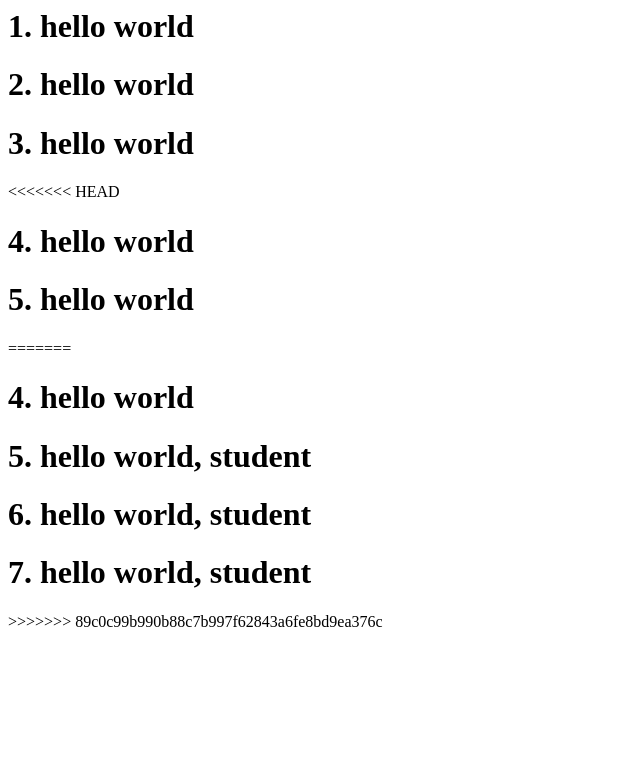
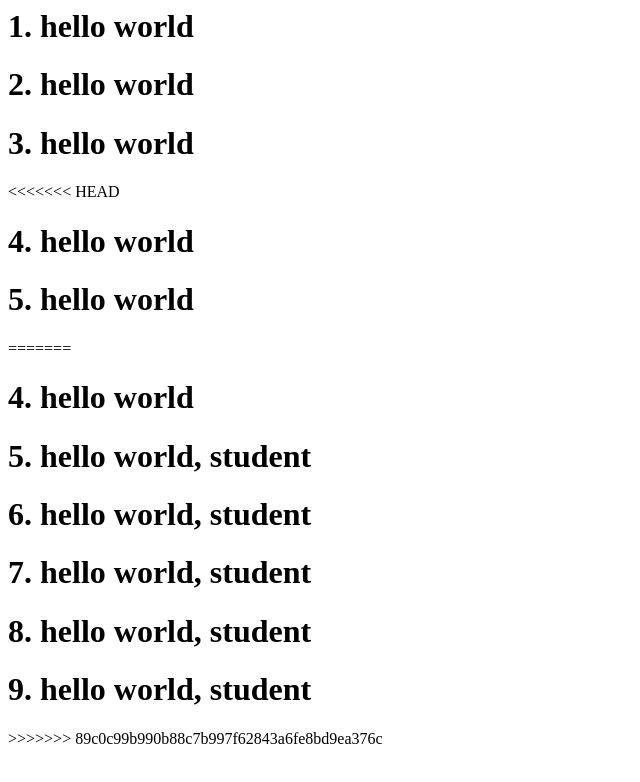
Before and after one commit to cryptoyssong/gitTest, a plain HTML site: page index.html in a window 1280 px wide. Shown: the whole page, without its empty margins (0-640 px from the left). Drawn offline with Linux system fonts and the light colour scheme.

Commit message:
std second commit

```diff
--- a/index.html
+++ b/index.html
@@ -19,6 +19,9 @@
         <h1> 6. hello world, student</h1>
 
         <h1> 7. hello world, student</h1>
+
+        <h1> 8. hello world, student</h1>
+        <h1> 9. hello world, student</h1>
 >>>>>>> 89c0c99b990b88c7b997f62843a6fe8bd9ea376c
     </body>
 </html>
```
